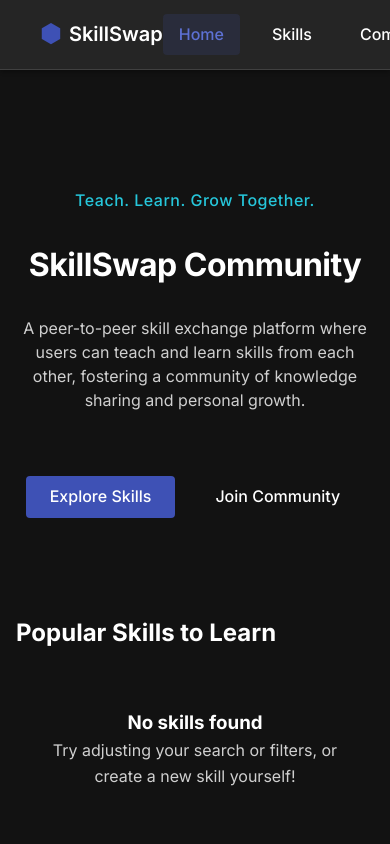
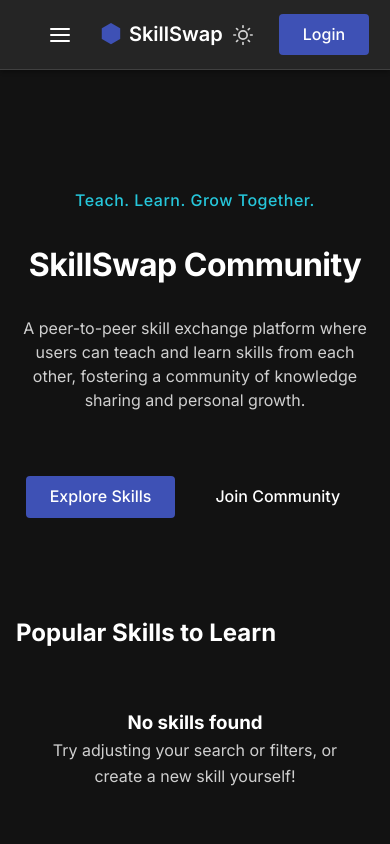
Before and after one commit to Workflow-Manager-admin/skillswap-community-5463-5470, a React (Create React App) app in the folder skillswap_community/: page / in a window 390 px wide. Shown: the top 844 px of the page. Built offline with nearby package versions, Linux system fonts and the light colour scheme; the HTML template or start-up script is replaced by a standard one.

Commit message:
Auto-commit: Changes as of 2025-05-23T14:21:43.961418+00:00

```diff
--- a/skillswap_community/src/components/layout/Header.js
+++ b/skillswap_community/src/components/layout/Header.js
@@ -5,7 +5,10 @@ import ThemeToggle from './ThemeToggle';
 
 // PUBLIC_INTERFACE
 /**
- * Header component with navigation and user actions
+ * Header component with navigation, user actions, and responsive menu
+ * @param {Object} props - Component props
+ * @param {Function} props.toggleSidebar - Function to toggle sidebar visibility
+ * @param {Boolean} props.isMobile - Flag indicating if viewport is mobile size
  */
 const Header = ({ toggleSidebar, isMobile }) => {
   const { currentUser, logout } = useAppContext();
@@ -18,12 +21,38 @@ const Header = ({ toggleSidebar, isMobile }) => {
     <header className="navbar">
       <div className="container">
         <div style={{ display: 'flex', justifyContent: 'space-between', width: '100%', alignItems: 'center' }}>
+          <div style={{ display: 'flex', alignItems: 'center', gap: 'var(--spacing-md)' }}>
+            {isMobile && (
+              <button
+                onClick={toggleSidebar}
+                style={{
+                  background: 'none',
+                  border: 'none',
+                  color: 'var(--text-primary)',
+                  cursor: 'pointer',
+                  display: 'flex',
+                  alignItems: 'center',
+                  justifyContent: 'center',
+                  padding: '8px',
+                  marginRight: '4px'
+                }}
+                aria-label="Toggle sidebar menu"
+              >
+                <svg width="24" height="24" viewBox="0 0 24 24" fill="none" stroke="currentColor" strokeWidth="2" strokeLinecap="round" strokeLinejoin="round">
+                  <line x1="3" y1="12" x2="21" y2="12"></line>
+                  <line x1="3" y1="6" x2="21" y2="6"></line>
+                  <line x1="3" y1="18" x2="21" y2="18"></line>
+                </svg>
+              </button>
+            )}
             <Link to="/" style={{ textDecoration: 'none' }}>
               <div className="logo">
                 <span className="logo-symbol">⬢</span> SkillSwap
               </div>
             </Link>
+          </div>
 
+          {!isMobile && (
             <nav style={{ display: 'flex', gap: 'var(--spacing-md)' }}>
               <Link
                 to="/"
@@ -44,24 +73,29 @@ const Header = ({ toggleSidebar, isMobile }) => {
                 Community
               </Link>
             </nav>
+          )}
 
           <div style={{ display: 'flex', alignItems: 'center', gap: 'var(--spacing-md)' }}>
             <ThemeToggle />
 
             {currentUser ? (
               <div style={{ display: 'flex', alignItems: 'center', gap: 'var(--spacing-md)' }}>
+                {!isMobile && (
                   <Link
                     to="/profile"
                     className={`nav-link ${isActive('/profile') || location.pathname.includes('/profile/') ? 'active' : ''}`}
                   >
                     Profile
                   </Link>
+                )}
                 <button className="btn btn-accent" onClick={logout}>Logout</button>
               </div>
             ) : (
               <div style={{ display: 'flex', alignItems: 'center', gap: 'var(--spacing-sm)' }}>
                 <Link to="/login" className="btn">Login</Link>
+                {!isMobile && (
                   <Link to="/register" className="btn btn-outline">Sign Up</Link>
+                )}
               </div>
             )}
           </div>
```
Also changed, not shown: 1 other file (tests, documents, lock files or other folders). Lines whose indentation alone changed are shown as unchanged.
